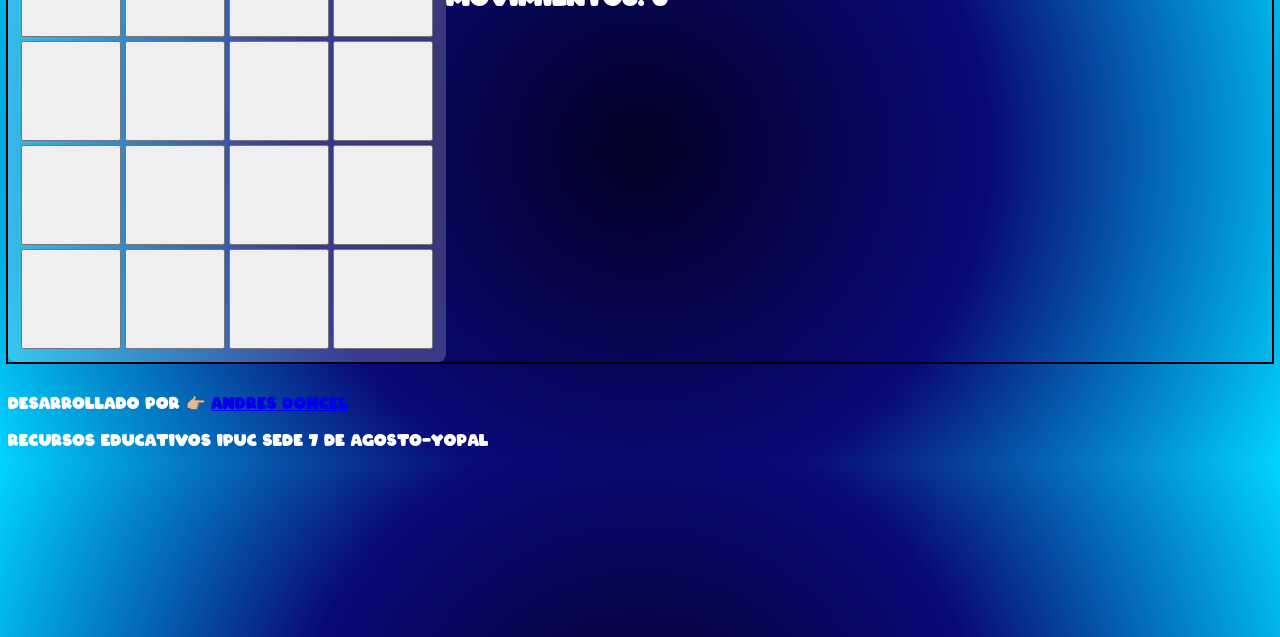
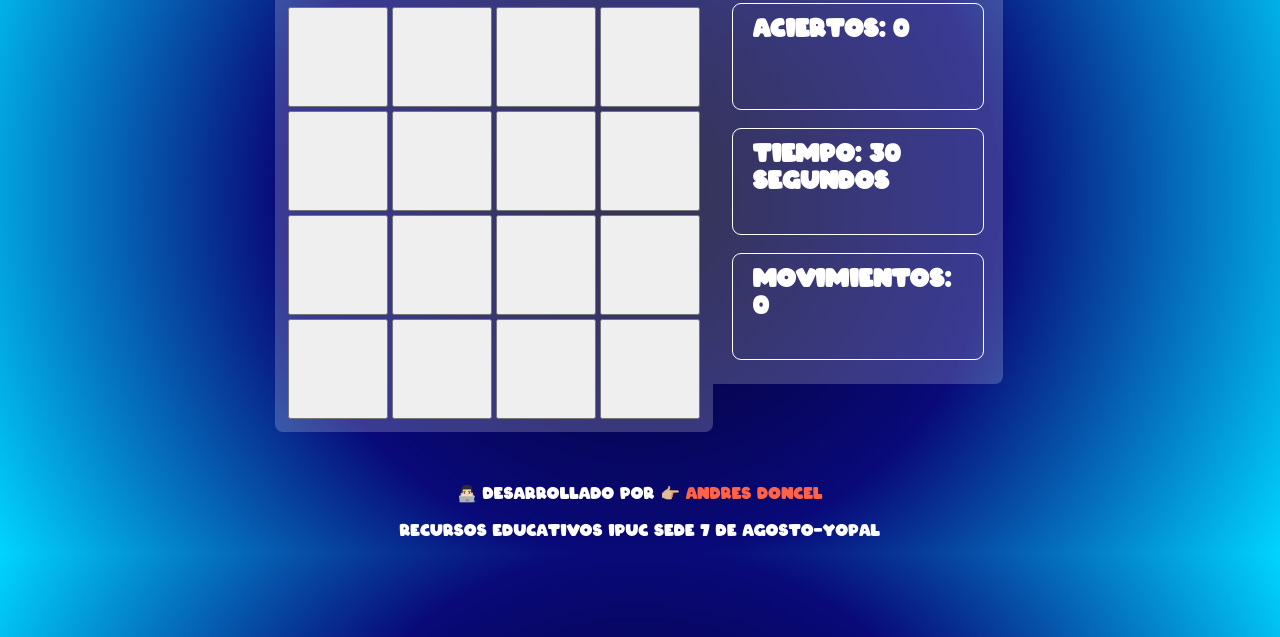
Before and after one commit to Geekcel/Juego-Memorizalo, a plain HTML site: page Index.html in a window 1280 px wide. Shown: the part 163-800 px from the top of the page. Drawn offline with Linux system fonts and the light colour scheme.

Commit message:
se terminan los estilos de la seccion estadisticas

```diff
--- a/Index.html
+++ b/Index.html
@@ -45,7 +45,7 @@
         </section>
     </main>
     <footer>
-        <p>Desarrollado Por 👉🏼 <a href="www.linkedin.com/in/geekcel">Andres Doncel</a></p>
+        <p>👨🏻‍💻 Desarrollado Por 👉🏼 <a href="www.linkedin.com/in/geekcel">Andres Doncel</a></p>
         <p>Recursos Educativos IPUC Sede 7 De Agosto-Yopal</p>
     </footer>
     <script src="app.js"></script>
--- a/styles.css
+++ b/styles.css
@@ -16,11 +16,12 @@ color:white
 }
 
 main{
-    outline: 2px solid black;
-    margin: 30px auto;
+    width: 730px;
+    margin: 100px auto 50px;
     display: flex;
+    align-items: center;
 }
-
+/* estilos del panel de las cartas */
 .panel-tarjetas{
     background-color: var(--color-de-fondo-estadisticas);
     padding: 0 10px 10px 10px;
@@ -41,3 +42,31 @@ button{
 button:hover{
     cursor: pointer;
 }
+
+/* estilos del panel de estadisticas*/
+.contenedor-estadisticas-juego{
+    background-color: var(--color-de-fondo-estadisticas);
+    width: 250px;
+    height: 400px;
+    border-top-right-radius: 8px;
+    border-bottom-right-radius: 8px;
+    padding: 0 20px;
+}
+
+.estadisticas{
+    outline: 1px solid white;
+    height: 105px;
+    border-radius: 8px;
+    padding: 8px 20px;
+    box-sizing: border-box;
+}
+
+footer{
+
+    text-align: center;
+}
+
+a{
+    text-decoration: none;
+    color: tomato;
+}
```
